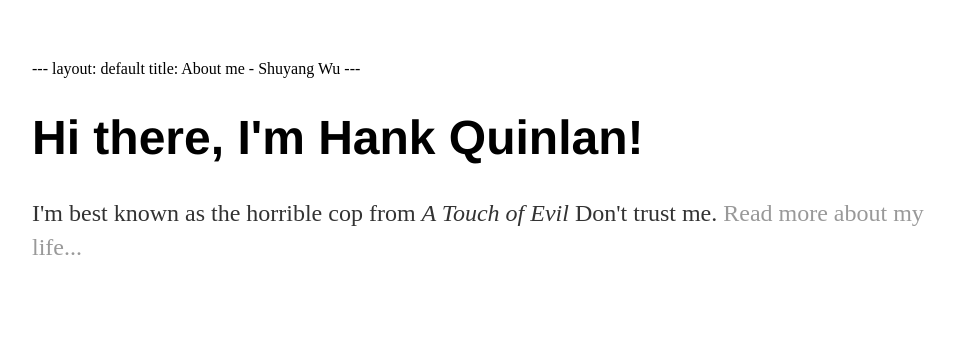
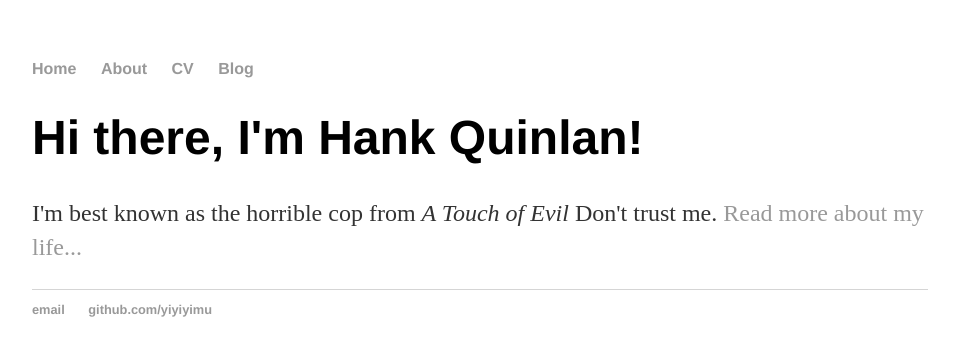
Before and after one commit to Yiyiyimu/yiyiyimu.github.io, a Jekyll site: the page built from index.html, in a window 1280 px wide. Shown: the top 356 px of the page, without its empty margins (160-1115 px from the left). Built offline with Jekyll 4.4.1, drawn with Linux system fonts in a browser that asks for light colours.

Commit message:
Update index.html

```diff
--- a/index.html
+++ b/index.html
@@ -1,10 +1,3 @@
-<!DOCTYPE html>
-<html>
-	<head>
-		<title>About me - Shuyang Wu</title>
-		<!-- link to main stylesheet -->
-		<link rel="stylesheet" type="text/css" href="/css/main.css">
-	</head>
 ---
 layout: default
 title: About me - Shuyang Wu
```
